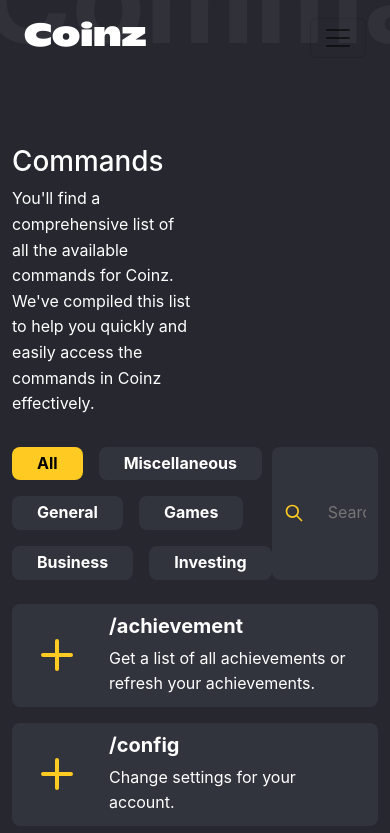
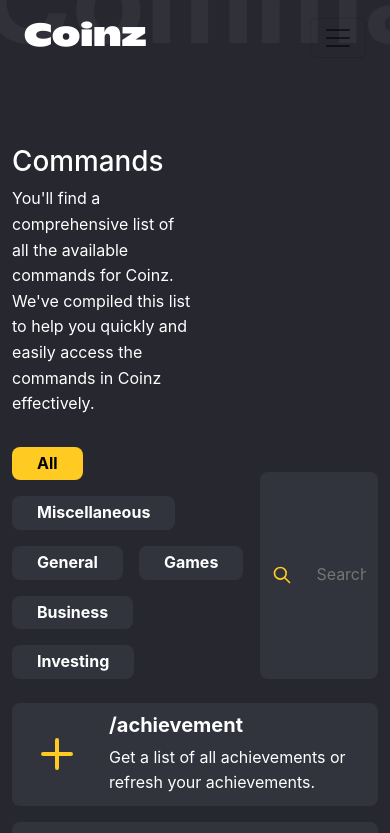
Before and after one commit to SiebeBaree/coinz-app, a Next.js app: page /commands in a window 390 px wide. Shown: the top 833 px of the page. Built offline with nearby package versions, Linux system fonts and the light colour scheme.

Commit message:
Updated styling to match other page

```diff
--- a/styles/Commands.module.css
+++ b/styles/Commands.module.css
@@ -29,8 +29,12 @@
     margin: 0;
 }
 
+.commandItem {
+    border: 0 solid var(--color-background-blur);
+}
+
 .opened {
-    box-shadow: 0 0 15px 0 var(--color-background-blur);
+    border: 3px solid var(--color-background-blur);
 }
 
 .opened .commandDescription {
@@ -62,3 +66,14 @@
     overflow: hidden;
     background-color: var(--color-background-soft);
 }
+
+@media screen and (max-width: 1200px) {
+    .selectMenu {
+        flex-direction: column;
+    }
+
+    .searchInputContainer {
+        width: 100%;
+        margin-top: 25px;
+    }
+}
```
